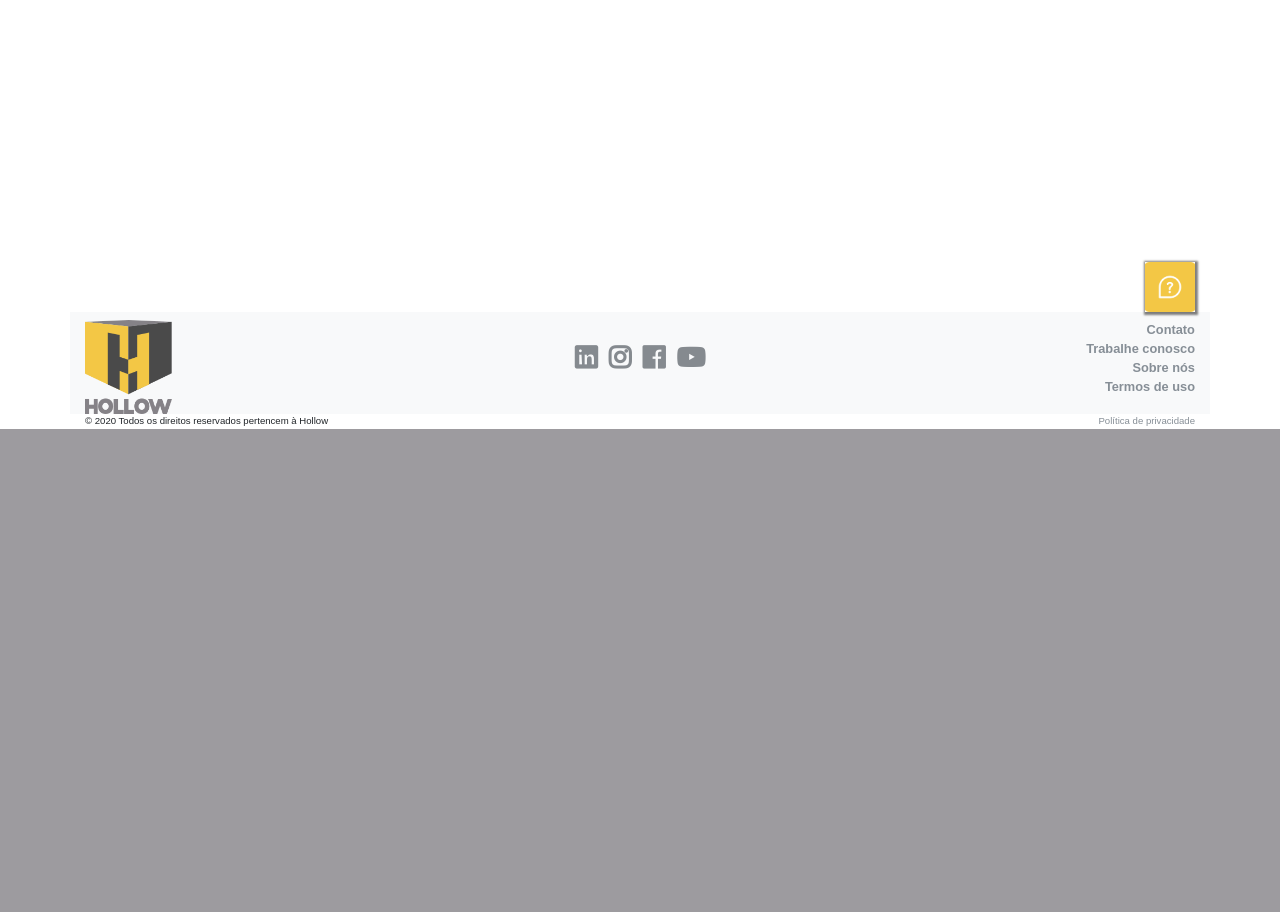
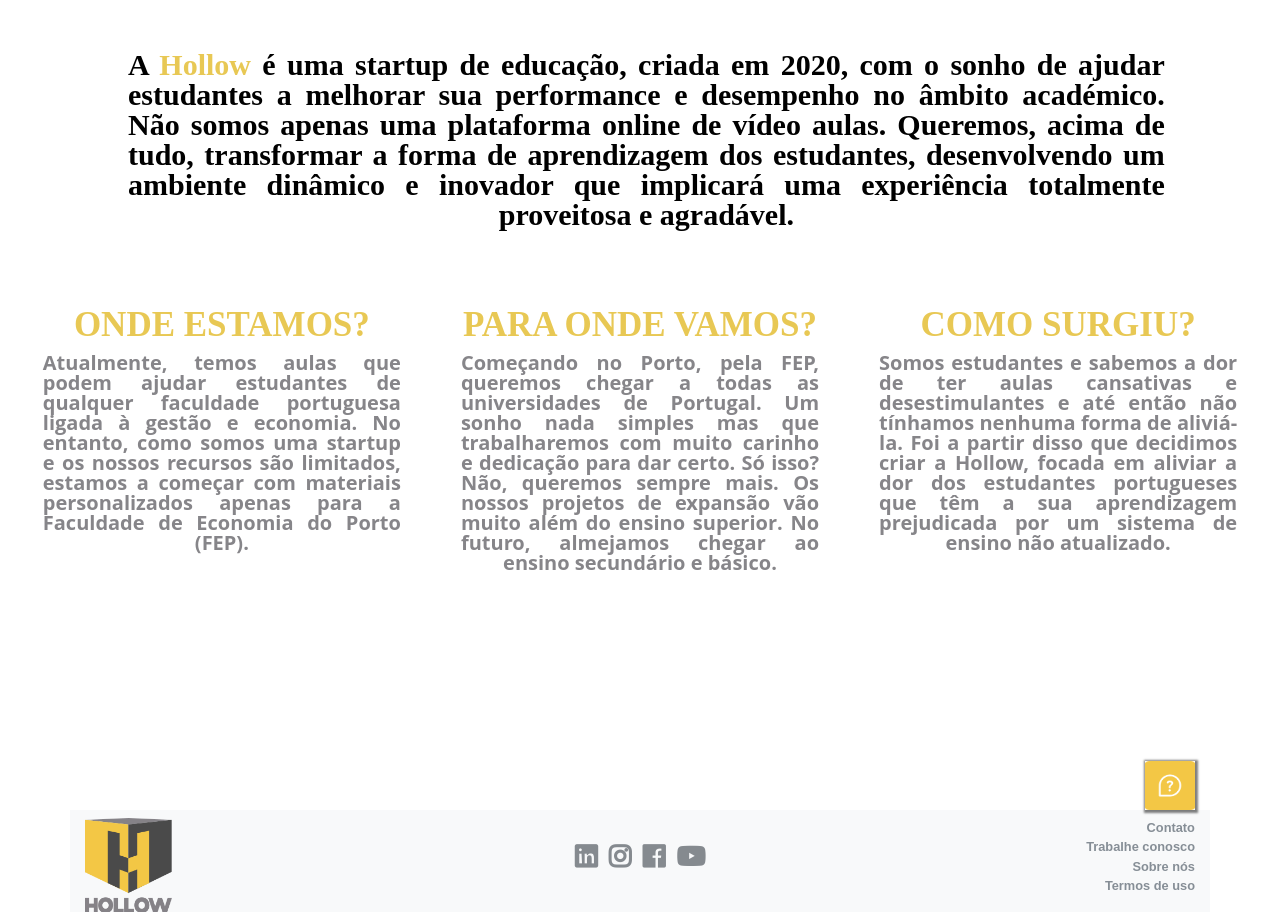
Before and after one commit to SapnaGulati/hollow-website, a Django app: page /quemsomos in a window 1280 px wide. Shown: the part 954-1866 px from the top of the page. Before the commit the page ends 1383 px from the top, so only its background shows below. Run offline with Django 3.2, Linux system fonts and the light colour scheme; some libraries are stand-ins or nearby versions; some web fonts are replaced.

Commit message:
text-center-weare

```diff
--- a/website/static/website/css/whoweare.css
+++ b/website/static/website/css/whoweare.css
@@ -1,3 +1,12 @@
+.center{
+	width: 100%;
+	margin: 0 auto;
+}
+
+.clear{
+	clear: both;
+}
+
 div.image-header{
     position: relative;
     top: -150px;
@@ -9,3 +18,60 @@ div.image-header{
 div.image-header img{
     width: 100%;
 }
+
+div.weare-text-1{
+    position: relative;
+    top: -100px;
+    width: 81%;
+    height: auto;
+    margin-left: 10%;
+}
+
+div.weare-text-1 p{
+    font-family: "League Spartan Bold";
+    font-size: 30px;
+    font-weight: bold;
+    text-align: justify;
+    text-align-last: center;
+    line-height: 1;
+    color: black;
+}
+
+/*****************weare-section-1*********************/
+section.weare-section-1{
+    position: relative;
+    top: -50px;
+	padding: 0px 1%;
+}
+
+section.weare-section-1 div.center h2{
+	text-align: center;
+	color: #E8C854;
+    font-size: 35px;
+	font-weight: bold;
+    font-family: "League Spartan Bold";
+}
+
+section.weare-section-1 .container-section{
+	margin-top: 10px;
+	text-align: center;
+}
+
+section.weare-section-1 .container-single{
+	float: left;
+	width: 33.333%;
+	padding: 10px;
+}
+
+section.weare-section-1 .container-single p{
+	display: inline-block;
+	text-align: justify;
+    text-align-last: center;
+    line-height: 1;
+	padding: 0px 20px;
+    font-size: 20px;
+    font-family: "Open Sans";
+    font-weight: bold;
+    color: #868589;
+}
+/**************************************/
--- a/website/templates/website/whoweare.html
+++ b/website/templates/website/whoweare.html
@@ -9,6 +9,79 @@
 	<link rel="stylesheet" type="text/css" href="{% static 'website/css/whoweare.css' %}">
 
 	<div class="image-header">
-		<img src="{% static 'website/img/weare_hand.png' %}">
+		<img src="{% static 'website/img/weare_hand.png' %}"><!--backgroud-img-->
 	</div><!--image-header-->
+
+	<div class="weare-text-1">
+        <p class="weare-introduction">
+            A <span style="color: #E8C854;">Hollow</span> é uma startup de educação, criada em 2020, com o sonho de ajudar
+            estudantes a melhorar sua performance e desempenho no âmbito académico. Não
+            somos apenas uma plataforma online de vídeo aulas. Queremos, acima de tudo,
+            transformar a forma de aprendizagem dos estudantes, desenvolvendo um
+            ambiente dinâmico e inovador que implicará uma experiência totalmente
+            proveitosa e agradável.
+        </p>
+	</div><!--weare-text-1-->
+
+    <section class="weare-section-1">
+        <div class="center">
+            <div class="conteiner-section">
+                <div class="container-single">
+                    <div class="text-container-single">
+                        <h2>ONDE ESTAMOS?</h2>
+                        <p>
+                            Atualmente, temos aulas que
+                            podem ajudar estudantes de
+                            qualquer faculdade portuguesa
+                            ligada à gestão e economia. No
+                            entanto, como somos uma startup
+                            e os nossos recursos são limitados,
+                            estamos a começar com materiais
+                            personalizados apenas para a
+                            Faculdade de Economia do Porto
+                            (FEP).
+                        </p>
+                    </div><!--text-container-single-->
+                </div><!--container-single-->
+
+                <div class="container-single">
+                    <div class="text-container-single">
+                        <h2>PARA ONDE VAMOS?</h2>
+                        <p>
+                            Começando no Porto, pela FEP,
+                            queremos chegar a todas as
+                            universidades de Portugal. Um
+                            sonho nada simples mas que
+                            trabalharemos com muito carinho e
+                            dedicação para dar certo. Só isso?
+                            Não, queremos sempre mais. Os
+                            nossos projetos de expansão vão
+                            muito além do ensino superior. No
+                            futuro, almejamos chegar ao ensino
+                            secundário e básico.
+                        </p>
+                    </div><!--text-container-single-->
+                </div><!--container-single-->
+
+                <div class="container-single">
+                    <div class="text-container-single">
+                        <h2>COMO SURGIU?</h2>
+                        <p>
+                            Somos estudantes e sabemos a dor
+                            de ter aulas cansativas e
+                            desestimulantes e até então não
+                            tínhamos nenhuma forma de
+                            aliviá-la. Foi a partir disso que
+                            decidimos criar a Hollow, focada
+                            em aliviar a dor dos estudantes
+                            portugueses que têm a sua
+                            aprendizagem prejudicada por um
+                            sistema de ensino não atualizado.
+                        </p>
+                    </div><!--text-container-single-->
+                </div><!--container-single-->
+            </div><!--conteiner-section-->
+        </div><!--center-->
+        <div class="clear"></div>
+    </section><!--weare-section-1-->
 {% endblock content %}
```
